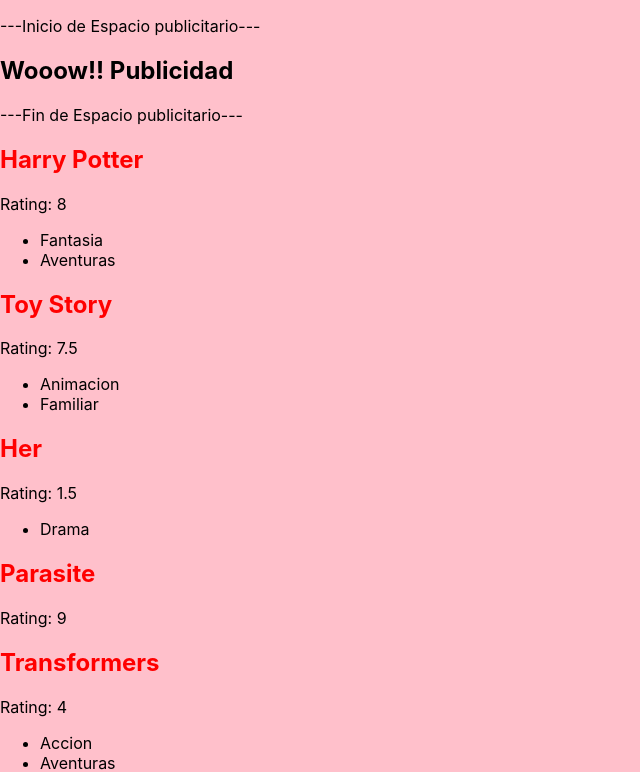
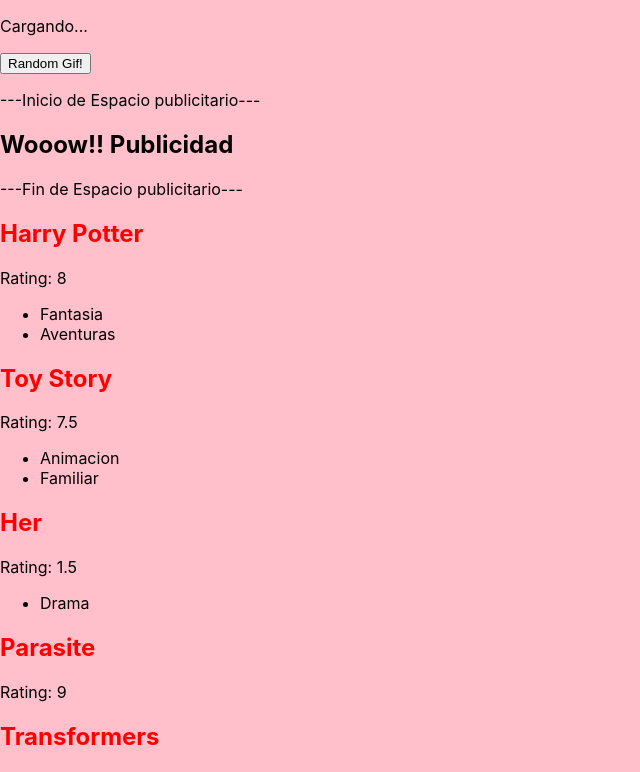
Before and after one commit to diego-allsafe/peliculas, a React (Create React App) app: page / in a window 1280 px wide. Shown: the top 772 px of the page, without its empty margins (0-640 px from the left). Built offline with nearby package versions, Linux system fonts and the light colour scheme.

Commit message:
agregue url api ramdon

```diff
--- a/src/App.js
+++ b/src/App.js
@@ -1,13 +1,17 @@
 import React from 'react';
 import ContenedorPublicidad from './components/ContenedorPublicidad';
+import TiraPeliculas from './components/TiraPeliculas';
 import Contador from './components/Contador';
-import TiraPeliculas from './components/TiraPeliculas';
+import Gif from './components/Gif.js';
 
 function App() {
   return (
     <div className="App">
       <header className="App-header">
+
+      </header>
         <main>
+            <Gif/>
             <ContenedorPublicidad>
                 <h2>Wooow!! Publicidad</h2>
             </ContenedorPublicidad>
@@ -21,7 +25,6 @@
               </ul>
             </ContenedorPublicidad>
         </main>
-      </header>
     </div>
   );
 }
--- /dev/null
+++ b/src/components/Gif.js
@@ -0,0 +1,60 @@
+import React, {Component} from 'react';
+
+
+
+class Gif extends Component {
+
+  constructor(props){
+    super(props);
+    this.state={
+      gif:""
+    }
+  }
+
+  apiCall(url, consecuencia){
+    fetch(url)
+        .then(response=> response.json())
+        .then(data=>consecuencia(data))
+        .catch(error=>console.error(error))
+  }
+
+  componentDiMount(){
+    console.log("Me monte!!");
+    this.apiCall('https://api.giphy.com/v1/gifs/trending?api_key=EnY6NrEIjXkvff6T92lNZ3SQSnEiupBA&limit=25&rating=g',this.mostrarGif);
+  }
+
+  mostrarGif=(data)=>{
+    this.setState(
+      {
+        gif:data.data.image_url
+      }
+    )
+  }
+
+  componentDiUpdate(){
+    console.log("Me actualice!!");
+  }
+
+  render() {
+    console.log("Estoy renderizando");
+
+    let contenido;
+
+    if (this.state.gif == "") {
+        contenido = <p>Cargando...</p>
+    } else {
+        contenido = <img src={this.state.gif}></img>
+    }
+
+    return (
+      <div>
+            {contenido}
+            <button>Random Gif!</button>
+      </div>
+
+    );
+  }
+}
+
+
+export default Gif;
```
